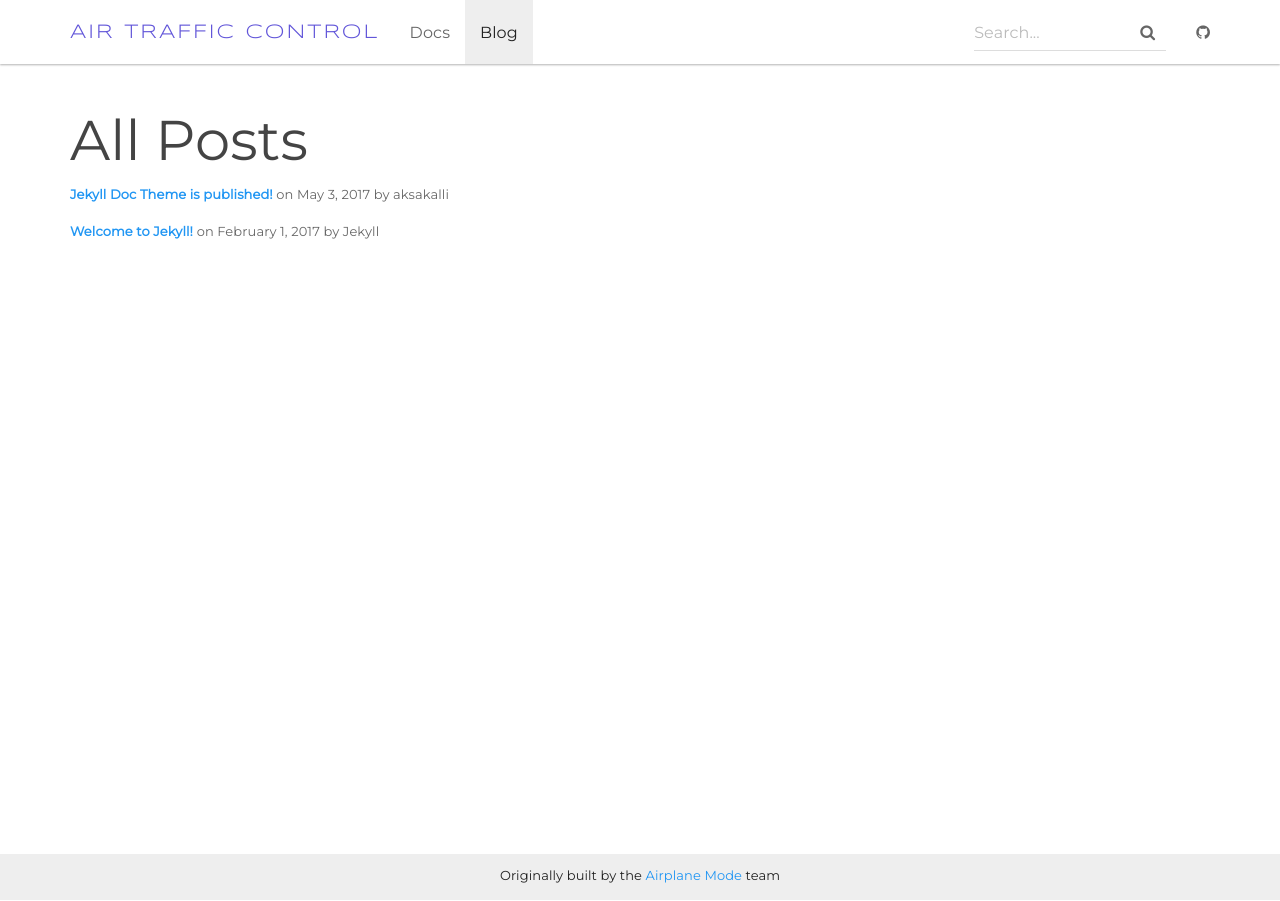
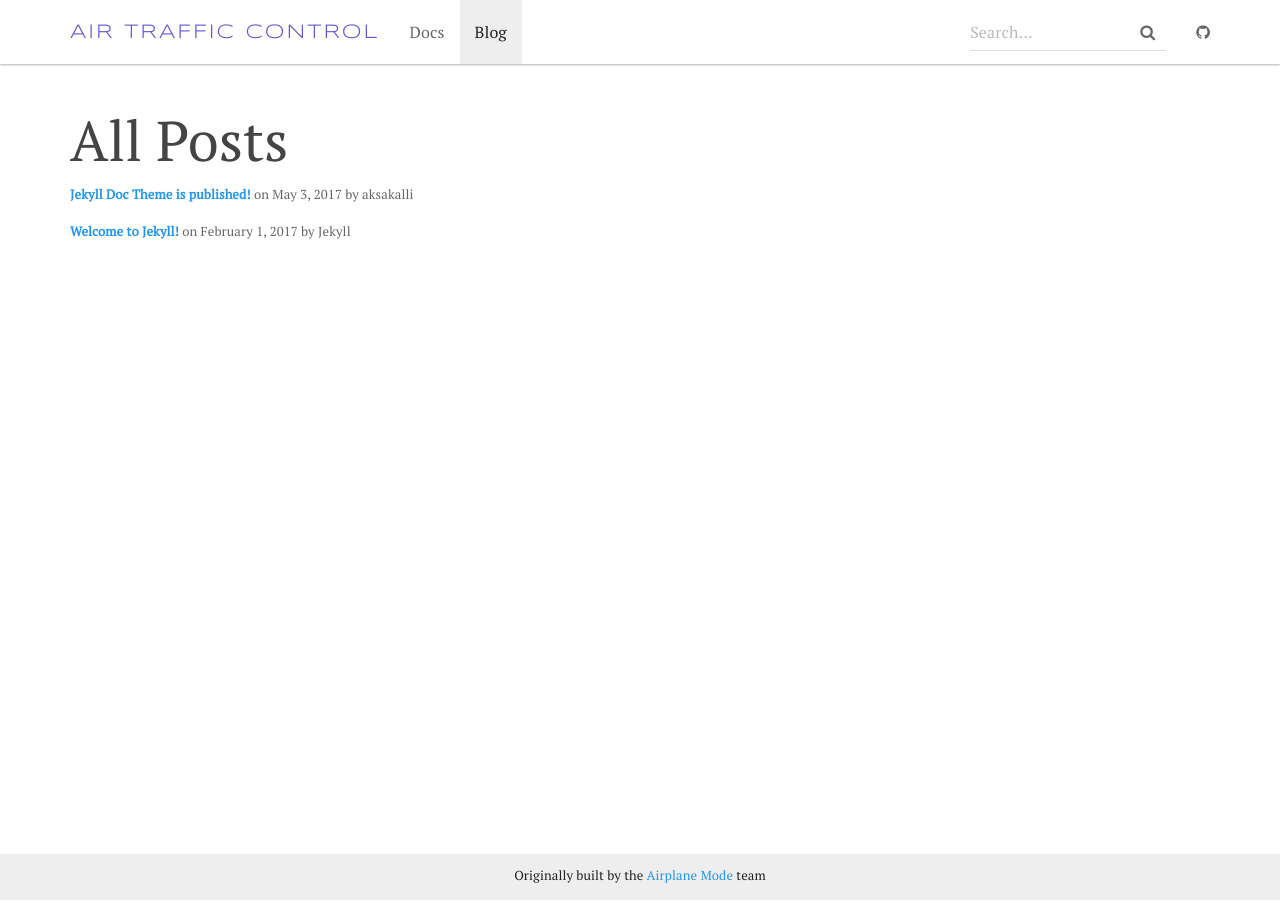
Before and after one commit to airplane-mode/air-traffic-control, a Jekyll site: the page built from docs/allposts.html, in a window 1280 px wide. Built offline with Jekyll 4.4.1, drawn with Linux system fonts in a browser that asks for light colours; nearby versions of some CDN libraries.

Commit message:
PT Serrif body font

```diff
--- a/docs/_includes/head.html
+++ b/docs/_includes/head.html
@@ -13,7 +13,7 @@
     <link rel="shortcut icon" href="{{ "/favicon.ico?1" | prepend: site.baseurl }}">
     {% seo %}
 
-    <link href="https://fonts.googleapis.com/css?family=Montserrat|Syncopate" rel="stylesheet">
+    <link href="https://fonts.googleapis.com/css?family=Montserrat|Syncopate|PT+Serif" rel="stylesheet">
     <link rel="canonical" href="{{ page.url | replace:'index.html','' | prepend: site.baseurl | prepend: site.url }}">
     <link rel="alternate" type="application/rss+xml" title="{{ site.title }}" href="{{ "/feed.xml" | prepend: site.baseurl | prepend: site.url }}" />
 </head>
--- a/docs/css/main.scss
+++ b/docs/css/main.scss
@@ -29,7 +29,7 @@ html {
 body {
   padding-top: $navbar-height + $navbar-margin-bottom;
   margin-bottom: 46px;
-  font-family: "Montserrat" !important;
+  font-family: "PT Serif" !important;
 }
 
 .navbar-brand{
```
